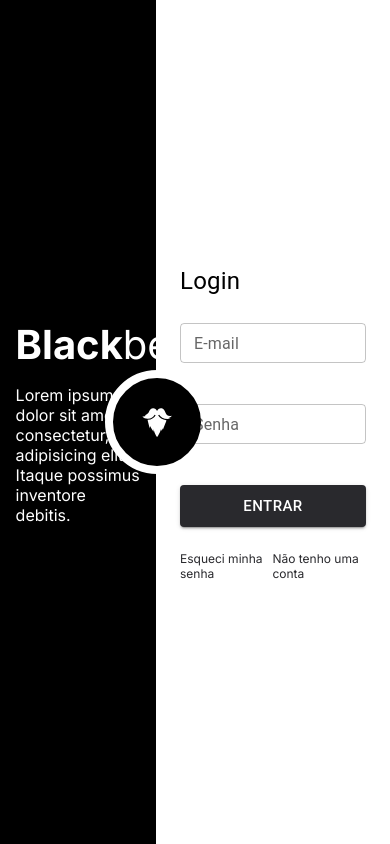
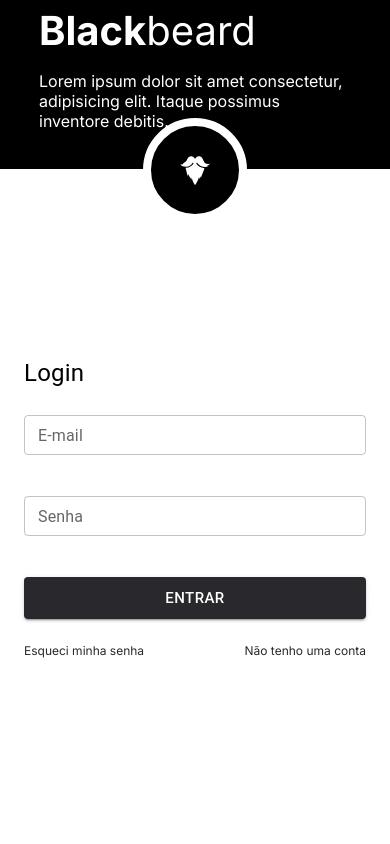
Before and after one commit to LucioHenrique512/blackbeard-ui-admin, a React (Create React App) app: page /onboarding/signin in a window 390 px wide. Built offline with nearby package versions, Linux system fonts and the light colour scheme.

Commit message:
Melhorando responsividade da pagina de signin.

```diff
--- a/src/modules/onboarding/pages/signin/components/signupForm.tsx
+++ b/src/modules/onboarding/pages/signin/components/signupForm.tsx
@@ -6,10 +6,12 @@ import * as yup from "yup";
 import { OnboardRoutes } from "../../../onboardRoutes";
 
 const validationSchema = yup.object().shape({
-  email: yup.string()
+  email: yup
+    .string()
     .email("Favor insira um email válido")
     .required("Favor informe o email da sua conta."),
-  password: yup.string()
+  password: yup
+    .string()
     .required("Favor insira a senha")
     .min(4, "A senha deve conter no minimo 4 characteres."),
 });
--- a/src/modules/onboarding/pages/signin/index.tsx
+++ b/src/modules/onboarding/pages/signin/index.tsx
@@ -1,4 +1,3 @@
-import { Typography } from "@material-ui/core";
 import { Logo } from "../../../../components";
 import { SigninForm } from "./components/signupForm";
 import {
--- a/src/modules/onboarding/pages/signin/styles.ts
+++ b/src/modules/onboarding/pages/signin/styles.ts
@@ -1,14 +1,4 @@
 import styled from "styled-components";
-
-export const Container = styled.div`
-  width: 100vw;
-  height: 100vh;
-  background: ${({ theme }) => theme.black};
-  justify-content: center;
-  align-items: center;
-  display: flex;
-  flex-direction: row;
-`;
 
 export const PresentationContainer = styled.div`
   width: 40vw;
@@ -22,6 +12,7 @@ export const PresentationContainer = styled.div`
 
 export const PresentationContent = styled.div`
   width: 80%;
+  margin-bottom: 2rem;
 `;
 
 export const AppSubtitle = styled.p`
@@ -42,7 +33,6 @@ export const FloatIconContainer = styled.div`
   display: flex;
   border: solid 0.5rem ${({ theme }) => theme.secondary};
   position: absolute;
-  right: ${-(FloatIconContainerSize / 1.65)}rem;
 `;
 
 export const ContentContainer = styled.div`
@@ -53,9 +43,32 @@ export const ContentContainer = styled.div`
   display: flex;
   justify-content: center;
   align-items: center;
-  @media (max-width: 500px) {
-    width: 100vw;
-    height: 100vh;
-    border-radius: 0rem;
+`;
+
+export const Container = styled.div`
+  width: 100vw;
+  height: 100vh;
+  background: ${({ theme }) => theme.black};
+  justify-content: center;
+  align-items: center;
+  display: flex;
+  flex-direction: row;
+  @media (max-width: 880px) {
+    flex-direction: column;
+    ${PresentationContainer} {
+      width: 100vw;
+      height: 25vh;
+    }
+    ${FloatIconContainer} {
+      bottom: ${-(FloatIconContainerSize / 1.65)}rem;
+    }
+    ${ContentContainer} {
+      width: 100vw;
+    }
+  }
+  @media (min-width: 880px) {
+    ${FloatIconContainer} {
+      right: ${-(FloatIconContainerSize / 1.65)}rem;
+    }
   }
 `;
```
